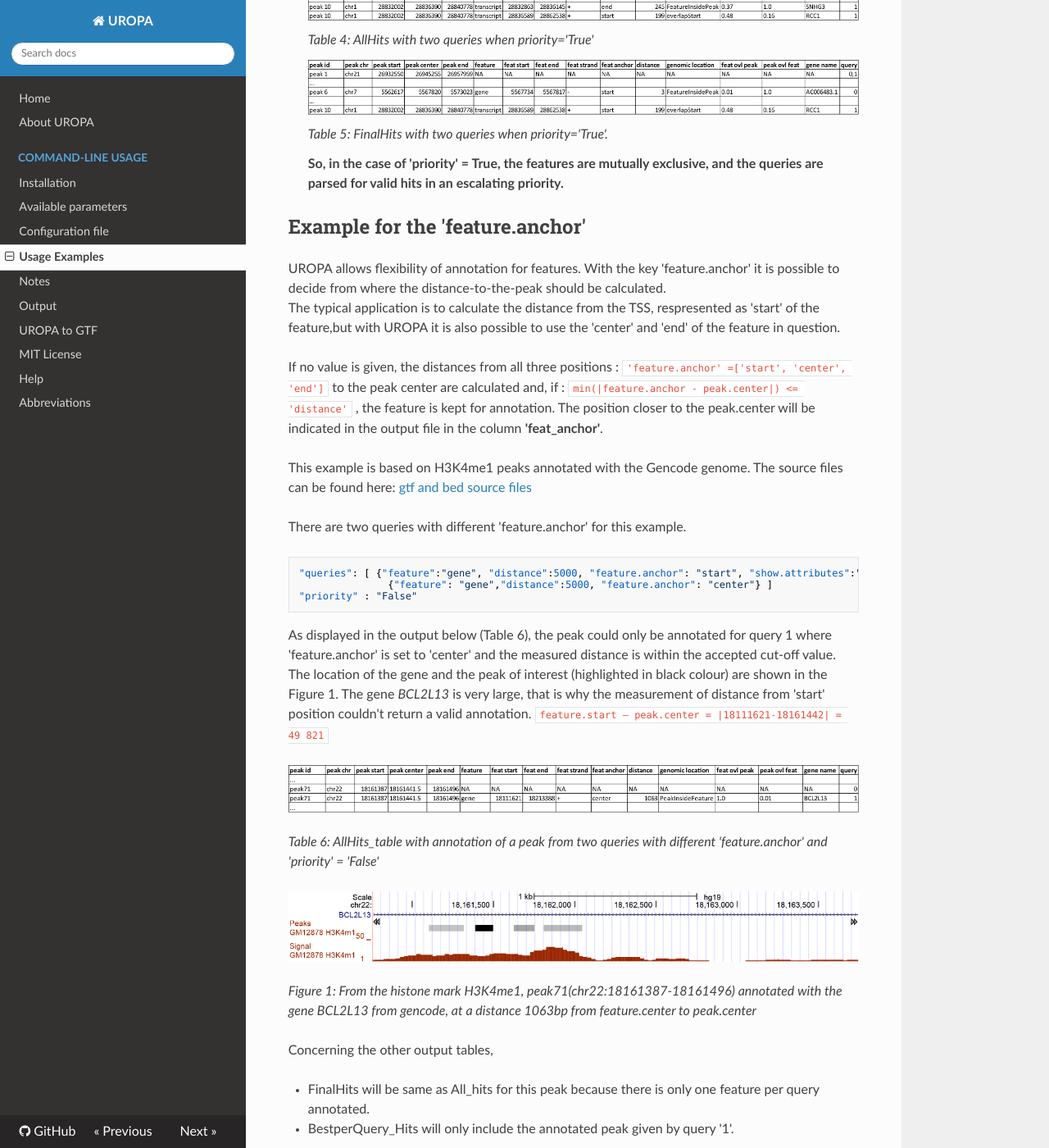
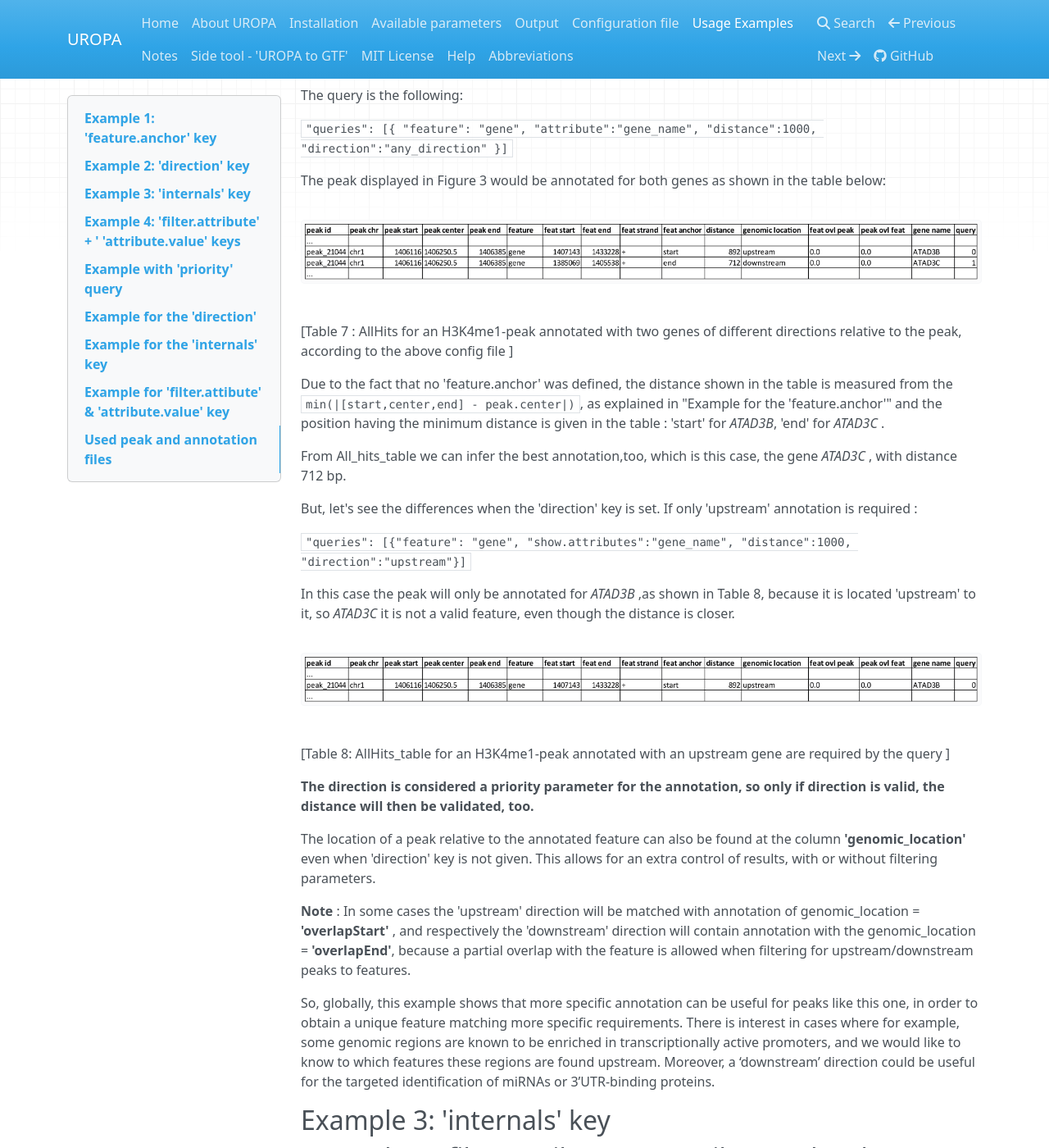
Before and after one commit to loosolab/UROPA, an MkDocs documentation site: the page built from docs/uropa-example.md, in a window 1280 px wide and 1400 px high, scrolled down 2395 px. Shown: the whole window at 82% size. Built offline with MkDocs 1.6.1, drawn with Linux system fonts in a browser that asks for light colours; nearby versions of some CDN libraries; old or Windows-style settings are respelled for this version of MkDocs; some of the changed text lies outside the part shown.

Commit message:
adjusted order

````diff
--- a/docs/config.md
+++ b/docs/config.md
@@ -3,7 +3,7 @@ For running UROPA, a template of the config file will be provided. The structure
 ```json
 {
 "queries":[
-	{"feature":"",    "distance":"",    "show.attributes":"",    "filter.attribute":"",    "attribute.value":"",    "feature.position": "",    "strand":"",    "direction":"",    "internals":"" }
+	{"feature":"",    "feature.anchor": "",    "distance":"",    "strand":"",    "direction":"",    "internals":"",    "filter.attribute":"",    "attribute.value":"",     "show.attributes":"", }
           ],
 "priority": "",
 "gtf": ".gtf",
@@ -19,6 +19,7 @@ In a basic annotation, only the GTF and bed keys are specified, UROPA can annota
 The queries key is a field with nested keys, as you will see in the config template, for defining in more details the genomic feature of interest for the annotation. It can contain more than one query, written inside '{}' and separated with commas.Attention : If more than one queries given,should be included in brackets like all values, i.e [{}, {}].
 It accepts the following keys for each query:
 
+## keys
 + **features** :['gene','exon','intron','miRNA'], or other types as defined in the 3rd column  of the 'GTF'.By default all features present in the 'GTF' will be used.
 
 + **distance**: [2000]. Default 100,000. It is used as the maximum allowed distance from the genomic feature to the peak center. The position of the feature to be considered for measuring the distance is the value given at 'feature.anchor'.
@@ -39,6 +40,25 @@ A peak is 'upstream' when it is closer to or overlapping with the TSS of the fea
 
 + **internals**: ['T',True','F','False','Y','Yes','N','No'].If True, the features found completely inside a peak region OR a peak found inside a feature region will be considered a valid pair for annotation, even if  the distance of 'feature.anchor' from peak center is further than the desired 'distance'. This key can be helpful to identify peaks all along the features, or for the allocation of ATAC-seq peaks to very small transcription factor binding sites(tfbs). Default='False'.
 
+## Combination of config keys
+
+The keys provided in the config file are independent (with exception of filter.attribute + attribute.value), so the combination of non-default values for some of them can enhance and enrich the annotation results.
+
+
+* **feature.anchor + direction** : If position is 'end' and the 'direction' given 'upstream', the features with upstream peaks will be annotated if the 'end' position is closer than the given 'distance'.
+
+* **feature.anchor + internals** : The feature.anchor will be used for measuring the closest distance to the peak.center and only the features in this cut-off will be annotated, except for  the internal-to-peak features and the internal-to-feature peaks that will be kept as supplementary annotations,irrespective of their distance.
+
+* **direction + internals** : If 'direction' is given for filtering and 'internals':'True', the features with 'upstream'/'downstream' peaks will be annotated, plus the internal-to-peak features or the internal-to-feature peaks will also be found in the results, with 'distance' further than the required.
+
+* **filter.attribute + attribute.value** : The features for annotation will be filtered for the given 'attribute' key and only if they agree with the 'attribute.value' given, will they be associated to the peak. Both these values should be given to the config for the filtering to be successful.
+
+* **filter.attribute + show.attributes** : If the 'filter.attribute' is given, it is advised to also use the same key among others, at the 'show.attributes' so that filtered results are verified.
+To be noted that 'show.attributes' can accept more than one attributes for displaying at the output tables.
+
+
+**Note** : The combination is affecting results accordingly, when given in the same query. If used in different queries, they work independently,they are not considered as combined.
+
 
 #priority
 **priority** : ['T', 'True', 'F', 'False', 'Y', 'Yes', 'N', or 'No'].Default :'False'. This key is useful when more than one query is defined. If 'True',
--- a/docs/uropa-example.md
+++ b/docs/uropa-example.md
@@ -1,4 +1,130 @@
 In this section several examples for the usage of the config file are presented.
+A detailed introduction of how to use the config file can be found in the section [Configuration file](http://uropa.readthedocs.io/en/latest/uropa-example/).
+There is also a detailed information about the different output formats in the section [Output](http://uropa.readthedocs.io/en/latest/output/).
+
+
+Example 1: 'feature.anchor' key
+-------------------------------
+UROPA allows a flexibility of annotation for features. With the key 'feature.anchor' it is possible to decide from where the distance to the peak should be calculated.
+Typically, the distance is calculated from the TSS, correspond to 'start' in UROPA. Furthermore, it is possible to use the 'center' and 'end' of the feature for the distance calculation.
+
+If no value is given, the distances from all three positions to the peak center are calculated and the closest is choosen. Only if the choosen distance is smaller or equal to the distance defined in the 'distance' key, the peak will be annotated for that feature.                                                                                        The position closer to the peak.center will be indicated in the output file in the column **'feat_anchor'**.
+
+This example is based on H3K4me1 peaks annotated with the Gencode genome [further details here](http://uropa.readthedocs.io/en/latest/uropa-example/#used-peak-and-annotation-files).
+
+There are two queries with different 'feature.anchor' for this example.
+
+```json
+"queries": [ {"feature":"gene", "distance":5000, "feature.anchor": "start", "show.attributes":"gene_name", },
+		       {"feature": "gene","distance":5000, "feature.anchor": "center"} ]
+"priority" : "False"
+
+```
+
+As displayed in the output below (Table 1), the peak could only be annotated for query 1 where 'feature.anchor' is set to 'center' and the measured distance is within the accepted cut-off value.
+The location of the gene and the peak of interest (highlighted in black colour) are shown in the Figure 1. The gene *BCL2L13*  is very large, that is why the measurement of distance from 'start' position couldn't return a valid annotation.
+											` feature.start – peak.center = |18111621-18161442| = 49 821 `
+
+![table1](img/ex1_table-06.png )
+
+_Table 1: AllHits with annotation of a peak from two queries with different 'feature.anchor' and 'priority' = 'False'_
+
+
+![peak71](img/chr22-18161287-18161496_peak71_h3k4me1_feature_pos.png)
+
+_Figure 1: From the histone mark H3K4me1, peak71(chr22:18161387-18161496) annotated with the gene *BCL2L13* from gencode, at a distance 1063bp from feature.center to peak.center_
+
+Concerning the other output tables,
+
+* FinalHits will only contain the second column with a valid annotation
+
+* BestperQuery_Hits will be the same as the AllHits in this case, because there are no multiple valid annotations for one query.
+
+
+
+**Note** : Similar cases of peaks being internally to the genomic region of a feature (and also features being internally to a peak region)
+can be well-annotated using the key 'internals'. A example for this is presented in [TODO](todo).
+
+
+
+Example 2: 'direction' key
+--------------------------
+
+In the following example the utility of the key 'direction' will be illustrated. It is optional but can be a very important player for a specialized annotation.
+
+When the direction key is set to **'upstream'**, peaks will be annotated to a feature if the peak center is upstream of the feature and the distance from the 'feature.anchor' is smaller than the distance required in the config file. The same would be for **'downstream'**  where the location of the peak should be downstream of the gene (Figure 2).
+
+So,the location of the peak is relative to the feature’s direction, and furthermore, the closest 'feature.anchor' is actually the 'start' when peak is upstream, while on the contrary, it is the 'end', if the peak is downstream.  This is why in the example the 'feature.anchor' will be used with default values.
+
+*An overlap of the feature to the start or end of the peak is partially allowed, but the overlap should allow a clear evidence of the upstream or downstream location of the peak.*
+
+![peak_upstream](img/peak_Upstream_Downstream_of_gene.png)
+
+
+Figure 2 : Location of a peak shown upstream of the TSS of a gene X. Respectively, if peak found on the right side it would be considered 'downstream' of the gene X
+
+
+
+Let’s see now an example of an annotation with and without direction chosen, for the peak shown in Figure 3.
+It is based on H3K4me1 peaks annotated with the Gencode genome,
+found here : [gtf and bed source files](http://uropa.readthedocs.io/en/latest/uropa-example/#used-peak-and-annotation-files)
+
+
+![direction.key](img/chr1-1,403,500-1,408,500-01_h3k4me1_peaks.png)
+
+Figure 3: H3K4me1 peak annotated with the Gencode genome, the genomic location is chr1:1,403,500-1,408,500
+
+
+The query is the following:
+
+`"queries": [{ "feature": "gene", "attribute":"gene_name", "distance":1000, "direction":"any_direction" }] `
+
+The peak displayed in Figure 3 would be annotated for both genes as shown in the table below:
+
+![table7](img/ex1_table-07.png )
+
+[Table 7 : AllHits for an H3K4me1-peak annotated with two genes of different directions relative to the peak, according to the above config file ]
+
+
+Due to the fact that no 'feature.anchor' was defined, the distance shown in the table is measured from the ` min(|[start,center,end] - peak.center|) `,
+as explained in "Example for the 'feature.anchor'" and the position having the minimum distance is given in the table : 'start' for  *ATAD3B*, 'end' for *ATAD3C* .
+
+
+From All_hits_table we can infer the best annotation,too, which is this case, the gene *ATAD3C* , with distance 712 bp.
+
+But, let's see the differences when the 'direction' key is set. If only 'upstream' annotation is required :
+
+`"queries": [{"feature": "gene", "show.attributes":"gene_name", "distance":1000, "direction":"upstream"}] `
+
+
+In this case the peak will only be annotated for *ATAD3B* ,as shown in Table 8, because it is located 'upstream' to it, so *ATAD3C*  it is not a valid feature, even though the distance is closer.
+
+![table8](img/ex1_table-08.png )
+
+[Table 8: AllHits_table for an H3K4me1-peak annotated with an upstream gene are required by the query ]
+
+
+**The direction is considered a priority parameter for the annotation, so only if direction is valid, the distance will then be validated, too.**
+
+The location of a peak relative to the annotated feature can also be found at the column **'genomic_location'** even when 'direction' key is not given. This allows for an extra control of results, with or without filtering parameters.
+
+**Note** : In some cases the 'upstream' direction will be matched with annotation of genomic_location = **'overlapStart'** ,
+and respectively the 'downstream' direction will contain annotation with the genomic_location = **'overlapEnd'**, because a partial overlap with the feature is allowed when filtering for upstream/downstream peaks to features.
+
+
+
+So, globally, this example shows that more specific annotation can be useful for peaks like this one, in order to obtain a unique feature matching more specific requirements.
+There is interest in cases where for example, some genomic regions are known to be enriched in transcriptionally active promoters, and we would like to know to which features these regions are found upstream. Moreover, a ‘downstream’ direction could be useful for the targeted identification of miRNAs or 3’UTR-binding proteins.
+
+
+
+
+Example 3: 'internals' key
+--------------------------
+
+Example 4: 'filter.attribute' + ' 'attribute.value' keys
+---------------------------------------------------------
+
 
 Example with 'priority' query
 -----------------------------
@@ -97,123 +223,10 @@ Source files can be found here :[gtf and bed source files](http://uropa.readthed
 	**So, in the case of 'priority' = True, the features are mutually exclusive, and the queries are parsed for valid hits in an escalating priority.**
 
 
-Example for the 'feature.anchor'
---------------------------------
-
-UROPA allows flexibility of annotation for features. With the key 'feature.anchor' it is possible to decide from where the distance-to-the-peak should be calculated.
-The typical application is to calculate the distance from the TSS, respresented as 'start' of the feature,but with UROPA it is also possible to use the 'center' and 'end' of the feature in question.
-
-If no value is given, the distances from all three positions :  `'feature.anchor' =['start', 'center', 'end']`  to the peak center are calculated and,
-if :  ` min(|feature.anchor - peak.center|) <= 'distance' ` , the feature is kept for annotation.                                                                                                     The position closer to the peak.center will be indicated in the output file in the column **'feat_anchor'**.
-
-This example is based on H3K4me1 peaks annotated with the Gencode genome.
-The source files can be found here: [gtf and bed source files](http://uropa.readthedocs.io/en/latest/uropa-example/#used-peak-and-annotation-files)
-
-There are two queries with different 'feature.anchor' for this example.
-
-```json
-"queries": [ {"feature":"gene", "distance":5000, "feature.anchor": "start", "show.attributes":"gene_name", },
-		       {"feature": "gene","distance":5000, "feature.anchor": "center"} ]
-"priority" : "False"
-```
-
-As displayed in the output below (Table 6), the peak could only be annotated for query 1 where 'feature.anchor' is set to 'center' and the measured distance is within the accepted cut-off value.
-The location of the gene and the peak of interest (highlighted in black colour) are shown in the Figure 1. The gene *BCL2L13*  is very large, that is why the measurement of distance from 'start' position couldn't return a valid annotation.
-											` feature.start – peak.center = |18111621-18161442| = 49 821 `
-
-![table6](img/ex1_table-06.png )
-
-_Table 6: AllHits_table with annotation of a peak from two queries with different 'feature.anchor' and 'priority' = 'False'_
-
-
-![peak71](img/chr22-18161287-18161496_peak71_h3k4me1_feature_pos.png)
-
-_Figure 1: From the histone mark H3K4me1, peak71(chr22:18161387-18161496) annotated with the gene *BCL2L13* from gencode, at a distance 1063bp from feature.center to peak.center_
-
-Concerning the other output tables,
-
-
-* FinalHits will be same as All_hits for this peak because there is only one feature per query annotated.
-
-* BestperQuery_Hits will only include the annotated peak given by query '1'.
-
-
-
-**Note** : Similar cases of peaks being internally to the genomic region of a feature (and also features being internally to a peak region)
-can be well-annotated using a supplementary key in UROPA, the 'internals', which is explained in the section "Example for the 'internals' key".
-
 
 
 Example for the 'direction'
 -------------------------
-
-In the following example the utility of the key 'direction' will be illustrated. It is optional but can be a very important 'player' for a more specialized annotation.
-
-When the direction key is set to **'upstream'**, peaks will be annotated to a feature if the peak center is upstream of the feature and the distance from the 'feature.anchor' is smaller than the distance required in the config file. The same would be for **'downstream'**  where the location of the peak should be downstream of the gene (Figure 2).
-
-So,the location of the peak is relative to the feature’s direction, and furthermore, the closest 'feature.anchor' is actually the 'start' when peak is upstream, while on the contrary, it is the 'end', if the peak is downstream.  This is why in the example the 'feature.anchor' will be used with default values.
-
-*An overlap of the feature to the start or end of the peak is partially allowed, but the overlap should allow a clear evidence of the upstream or downstream location of the peak.*
-
-![peak_upstream](img/peak_Upstream_Downstream_of_gene.png)
-
-(found from : (https://www.geneprof.org/GeneProf/imgs/gp_fig_geneassoc.png))
-
-Figure 2 : Location of a peak shown upstream of the TSS of a gene X. Respectively, if peak found on the right side it would be considered 'downstream' of the gene X
-
-
-
-Let’s see now an example of an annotation with and without direction chosen, for the peak shown in Figure 3.
-It is based on H3K4me1 peaks annotated with the Gencode genome,
-found here : [gtf and bed source files](http://uropa.readthedocs.io/en/latest/uropa-example/#used-peak-and-annotation-files)
-
-
-![direction.key](img/chr1-1,403,500-1,408,500-01_h3k4me1_peaks.png)
-
-Figure 3: H3K4me1 peak annotated with the Gencode genome, the genomic location is chr1:1,403,500-1,408,500
-
-
-The query is the following:
-
-`"queries": [{ "feature": "gene", "attribute":"gene_name", "distance":1000, "direction":"any_direction" }] `
-
-The peak displayed in Figure 3 would be annotated for both genes as shown in the table below:
-
-![table7](img/ex1_table-07.png )
-
-[Table 7 : AllHits for an H3K4me1-peak annotated with two genes of different directions relative to the peak, according to the above config file ]
-
-
-Due to the fact that no 'feature.anchor' was defined, the distance shown in the table is measured from the ` min(|[start,center,end] - peak.center|) `,
-as explained in "Example for the 'feature.anchor'" and the position having the minimum distance is given in the table : 'start' for  *ATAD3B*, 'end' for *ATAD3C* .
-
-
-From All_hits_table we can infer the best annotation,too, which is this case, the gene *ATAD3C* , with distance 712 bp.
-
-But, let's see the differences when the 'direction' key is set. If only 'upstream' annotation is required :
-
-`"queries": [{"feature": "gene", "show.attributes":"gene_name", "distance":1000, "direction":"upstream"}] `
-
-
-In this case the peak will only be annotated for *ATAD3B* ,as shown in Table 8, because it is located 'upstream' to it, so *ATAD3C*  it is not a valid feature, even though the distance is closer.
-
-![table8](img/ex1_table-08.png )
-
-[Table 8: AllHits_table for an H3K4me1-peak annotated with an upstream gene are required by the query ]
-
-
-**The direction is considered a priority parameter for the annotation, so only if direction is valid, the distance will then be validated, too.**
-
-The location of a peak relative to the annotated feature can also be found at the column **'genomic_location'** even when 'direction' key is not given. This allows for an extra control of results, with or without filtering parameters.
-
-**Note** : In some cases the 'upstream' direction will be matched with annotation of genomic_location = **'overlapStart'** ,
-and respectively the 'downstream' direction will contain annotation with the genomic_location = **'overlapEnd'**, because a partial overlap with the feature is allowed when filtering for upstream/downstream peaks to features.
-
-
-
-So, globally, this example shows that more specific annotation can be useful for peaks like this one, in order to obtain a unique feature matching more specific requirements.
-There is interest in cases where for example, some genomic regions are known to be enriched in transcriptionally active promoters, and we would like to know to which features these regions are found upstream. Moreover, a ‘downstream’ direction could be useful for the targeted identification of miRNAs or 3’UTR-binding proteins.
-
 
 
 Example for the 'internals' key
@@ -294,25 +307,6 @@ It is advised to use the same attribute key in the 'show.attributes' key, too, s
 
 
 
-Combination of config keys
-------------------------------
-
-The keys provided in the config file are independent (with exception of two presented above), so the combination of non-default values for some of them can enhance and enrich the annotation results.
-
-
-* **feature.anchor + direction** : If position is 'end' and the 'direction' given 'upstream', the features with upstream peaks will be annotated if the 'end' position is closer than the given 'distance'.
-
-* **direction + internals** : If 'direction' is given for filtering and 'internals':'True', the features with 'upstream'/'downstream' peaks will be annotated, plus the internal-to-peak features or the internal-to-feature peaks will also be found in the results, with 'distance' further than the required.
-
-* **feature.anchor + internals** : The feature.anchor will be used for measuring the closest distance to the peak.center and only the features in this cut-off will be annotated, except for  the internal-to-peak features and the internal-to-feature peaks that will be kept as supplementary annotations,irrespective of their distance.
-
-* **filter.attribute + attribute.value** : The features for annotation will be filtered for the given 'attribute' key and only if they agree with the 'attribute.value' given, will they be associated to the peak. Both these values should be given to the config for the filtering to be successful.
-
-* **filter.attribute + show.attributes** : If the 'filter.attribute' is given, it is advised to also use the same key among others, at the 'show.attributes' so that filtered results are verified.
-To be noted that 'show.attributes' can accept more than one attributes for displaying at the output tables.
-
-
-**Note** : The combination is affecting results accordingly, when given in the same query. If used in different queries, they work independently,they are not considered as combined.
 
 
 Used peak and annotation files
--- a/mkdocs.yml
+++ b/mkdocs.yml
@@ -3,21 +3,16 @@ site_description: 'Universal RObust Peak Annotator for annotating peaks generate
 site_author: 'Maria Kondili, Annika Fust, Jens Preussner, Carsten Kuenne, and Mario Looso'
 repo_url: 'https://github.molgen.mpg.de/loosolab/UROPA'
 repo_name: 'GitHub'
-theme: 'readthedocs'
 pages:
-- Home: index.md
-- About UROPA: introduction.md
-- Command-line usage:
-    - Installation: 'install.md'
-    - Available parameters: 'parameters.md'
-    - Configuration file: 'config.md'
-    - Usage Examples: 'uropa-example.md'
-    - Notes: 'important-notes.md'
-- Output: output.md
-- UROPA to GTF: custom.md
+- Home: 'index.md'
+- About UROPA: 'introduction.md'
+- Installation: 'install.md'
+- Available parameters: 'parameters.md'
+- Output: 'output.md'
+- Configuration file: 'config.md'
+- Usage Examples: 'uropa-example.md'
+- Notes: 'important-notes.md'
+- Side tool - 'UROPA to GTF': custom.md
 - MIT License: license.md
 - Help: help.md
 - Abbreviations: abbreviations.md
-css:
-    theme:
-        css/github.css: {}
````
Also changed, not shown: docs/img/peak_Upstream_Downstream_of_gene.png, 1 other file.
